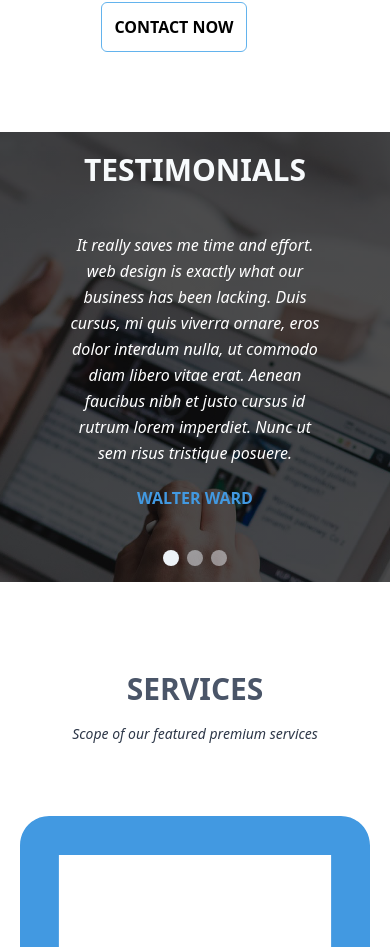
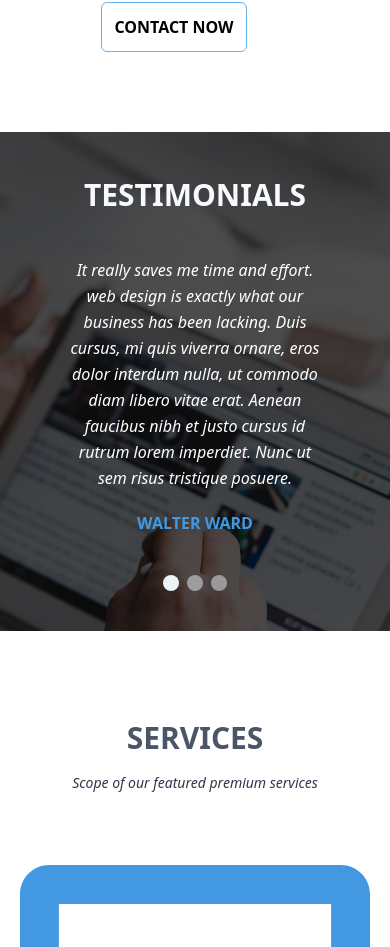
Before and after one commit to IgnisDa/learning, a Nuxt app in the folder ui-ux-practice/Krunch/: page / in a window 390 px wide. Shown: the part 3752-4699 px from the top of the page. Built offline with nearby package versions, Linux system fonts and the light colour scheme; what tailwindcss-debug-screens would draw is missing.

Commit message:
feat: add stuff

```diff
--- a/ui-ux-practice/Krunch/components/CarouselItem.vue
+++ b/ui-ux-practice/Krunch/components/CarouselItem.vue
@@ -1,5 +1,6 @@
 <template>
   <div v-if="active">
+    <transition tag="div" name="fade">
       <div class="flex-grow flex flex-col justify-around">
         <div class="mt-6">
           <div
@@ -14,6 +15,7 @@
           </div>
         </div>
       </div>
+    </transition>
   </div>
 </template>
 
@@ -35,3 +37,17 @@ export default {
   },
 }
 </script>
+
+<style scoped>
+.fade-leave-active,
+.fade-enter-active {
+  transition: 1s;
+  color: bisque;
+}
+.fade-enter {
+  transform: translate(100%, 0);
+}
+.fade-leave-to {
+  transform: translate(-100%, 0);
+}
+</style>
--- a/ui-ux-practice/Krunch/components/CarouselsList.vue
+++ b/ui-ux-practice/Krunch/components/CarouselsList.vue
@@ -1,17 +1,12 @@
 <template>
   <div class="carousel-view text-white">
-    <transition-group class="carousel" tag="div">
-      <div
-        v-for="(testimonial, index) in allTestimonialsGetter"
-        :key="index + 0"
-      >
-        <CarouselItem
-          :testimonial="testimonial"
-          :active="index === currentIndex"
-        />
-      </div>
-    </transition-group>
-    <div class="carousel-controls flex justify-center mt-10">
+    <div v-for="(testimonial, index) in allTestimonialsGetter" :key="index + 0">
+      <CarouselItem
+        :testimonial="testimonial"
+        :active="index === currentIndex"
+      />
+    </div>
+    <div class="carousel-controls flex justify-center mt-10 mb-10 sm:mb-0">
       <div v-for="(_testimonial, index) in allTestimonialsGetter" :key="index">
         <div
           class="h-4 w-4 rounded-full bg-gray-200 mx-1 cursor-pointer"
--- a/ui-ux-practice/Krunch/components/TestimonialsSection.vue
+++ b/ui-ux-practice/Krunch/components/TestimonialsSection.vue
@@ -3,9 +3,9 @@
     id="testimonials"
     class="mt-10 flex flex-col justify-center mx-auto my-auto"
   >
-    <div class="">
+    <div>
       <div
-        class="mx-auto text-center md:max-w-7xl uppercase font-semibold text-3xl text-gray-100"
+        class="mx-auto text-center md:max-w-7xl uppercase font-semibold text-3xl text-gray-100 mt-10 sm:mt-0"
       >
         Testimonials
       </div>
```
Lines whose indentation alone changed are shown as unchanged.
